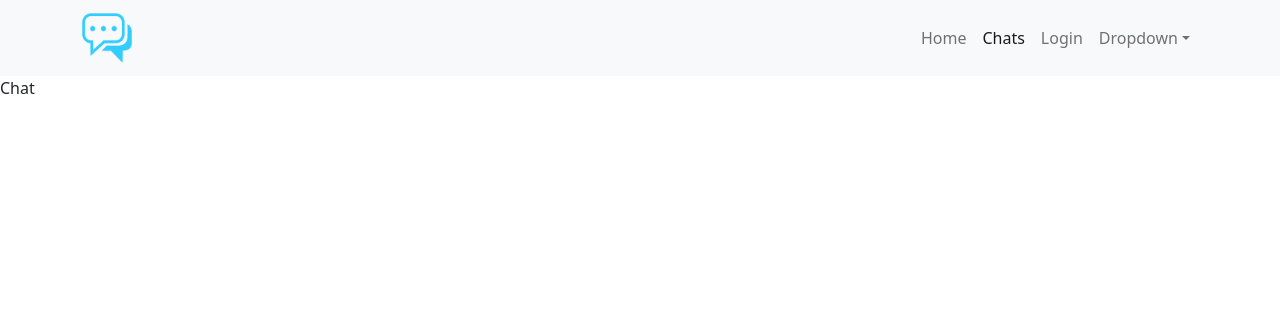
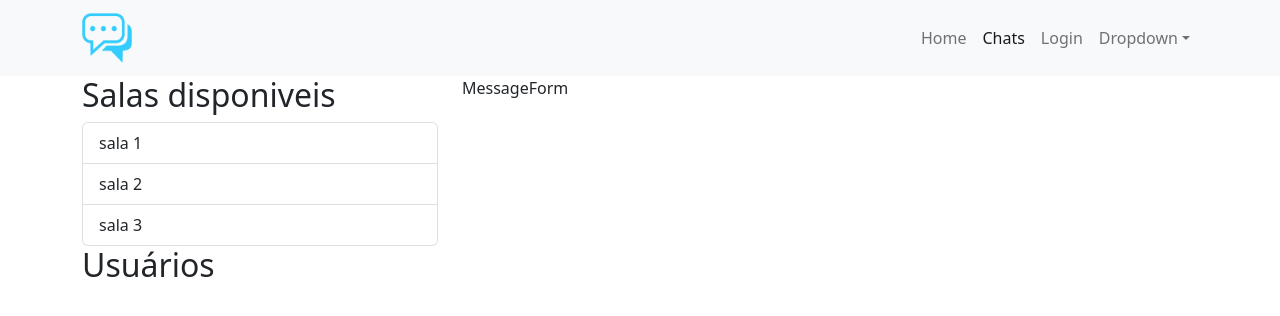
Before and after one commit to JuniorPaula/react-chat-app, a React (Create React App) app: page /chats in a window 1280 px wide. Shown: the top 316 px of the page. Built offline with nearby package versions, Linux system fonts and the light colour scheme.

Commit message:
feat: create Sidebar component

```diff
--- /dev/null
+++ b/src/components/MessageForm.js
@@ -0,0 +1,7 @@
+import React from 'react'
+
+export default function MessageForm() {
+  return (
+    <div>MessageForm</div>
+  )
+}
--- /dev/null
+++ b/src/components/Sidebar.js
@@ -0,0 +1,18 @@
+import React from 'react'
+import { ListGroup } from 'react-bootstrap'
+
+export default function Sidebar() {
+    const rooms = ['sala 1', 'sala 2', 'sala 3'];
+
+    return (
+        <>
+            <h2>Salas disponiveis</h2>
+            <ListGroup>
+                {rooms.map((room, idx) => (
+                    <ListGroup.Item key={idx}>{room}</ListGroup.Item>
+                ))}
+            </ListGroup>
+            <h2>Usuários</h2>
+        </>
+    )
+}
--- a/src/pages/Chat.js
+++ b/src/pages/Chat.js
@@ -1,7 +1,19 @@
 import React from 'react'
+import { Col, Container, Row } from 'react-bootstrap'
+import MessageForm from '../components/MessageForm'
+import Sidebar from '../components/Sidebar'
 
 export default function Chat() {
   return (
-    <div>Chat</div>
+    <Container>
+      <Row>
+        <Col md={4}>
+          <Sidebar />
+        </Col>
+        <Col md={8}>
+          <MessageForm />
+        </Col>
+      </Row>
+    </Container>
   )
 }
```
